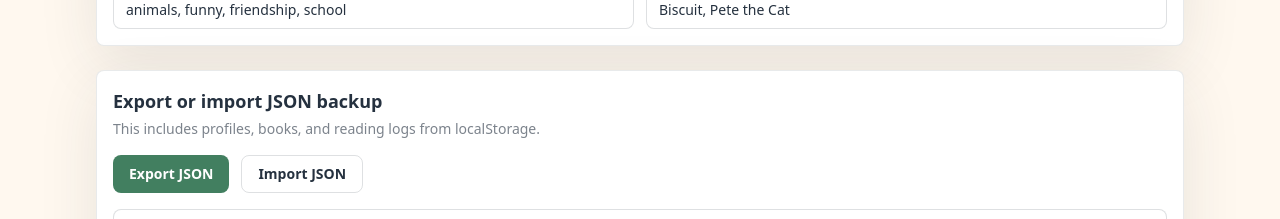
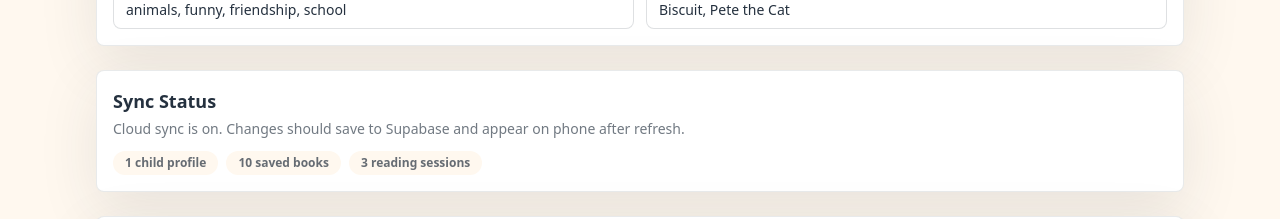
Before and after one commit to conglin0315-xmf/ARBOOK, a Next.js app: page /settings in a window 1280 px wide. Shown: the part 581-800 px from the top of the page. Built offline with nearby package versions, Linux system fonts and the light colour scheme; no server answers; the database is empty.

Commit message:
Show cloud sync status counts

```diff
--- a/app/settings/page.tsx
+++ b/app/settings/page.tsx
@@ -45,6 +45,20 @@ export default function SettingsPage() {
         upsertChild(child);
         setMessage("Child profile saved.");
       }} />
+
+      <section className="rounded-lg border border-ink/10 bg-white p-4 shadow-soft">
+        <h2 className="text-lg font-bold text-ink">Sync Status</h2>
+        <p className="mt-1 text-sm text-ink/65">
+          {isCloudSyncEnabled
+            ? "Cloud sync is on. Changes should save to Supabase and appear on phone after refresh."
+            : "Cloud sync is off. This browser is using localStorage only."}
+        </p>
+        <div className="mt-3 flex flex-wrap gap-2">
+          <span className="rounded-full bg-cream px-3 py-1 text-xs font-semibold text-ink/70">{data.children.length} child profile{data.children.length === 1 ? "" : "s"}</span>
+          <span className="rounded-full bg-cream px-3 py-1 text-xs font-semibold text-ink/70">{data.books.length} saved book{data.books.length === 1 ? "" : "s"}</span>
+          <span className="rounded-full bg-cream px-3 py-1 text-xs font-semibold text-ink/70">{data.logs.length} reading session{data.logs.length === 1 ? "" : "s"}</span>
+        </div>
+      </section>
 
       {isCloudSyncEnabled && localBackup ? (
         <section className="rounded-lg border border-leaf/25 bg-skysoft p-4 shadow-soft">
```
